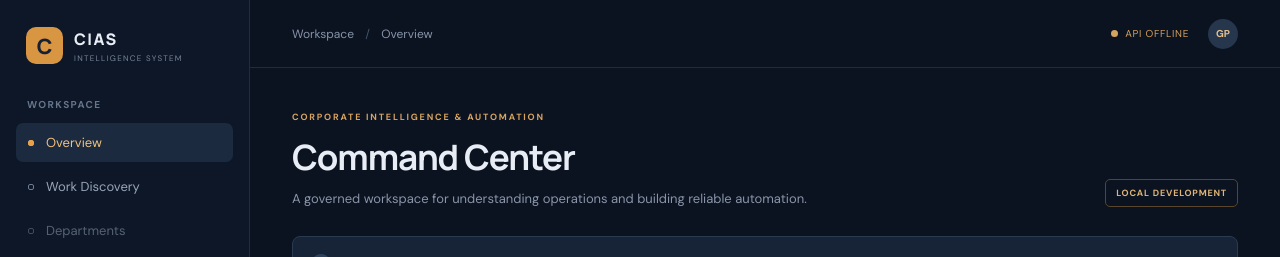
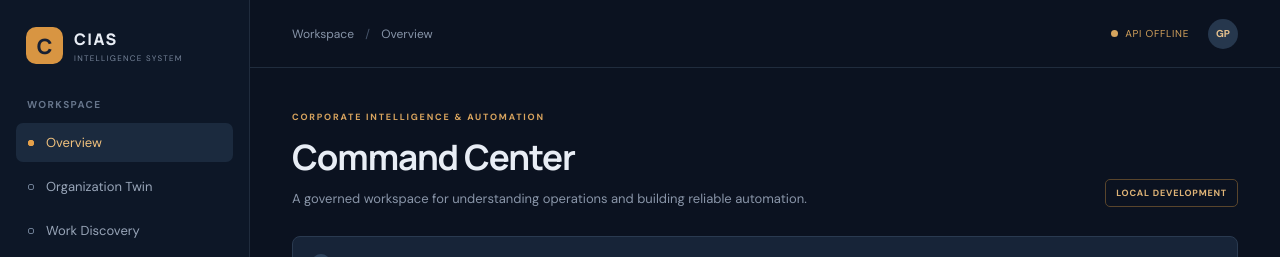
Before and after one commit to garv108/Corporate-engine-automation-, a React (Vite) app in the folder apps/web/: page / in a window 1280 px wide. Shown: the top 257 px of the page. Built offline with nearby package versions, Linux system fonts and the light colour scheme; no server answers.

Commit message:
Add Organization Twin navigation item

```diff
--- a/apps/web/src/navigation.ts
+++ b/apps/web/src/navigation.ts
@@ -1,5 +1,6 @@
 export const navigation = [
   "Overview",
+  "Organization Twin",
   "Work Discovery",
   "Departments",
   "Research Hub",
```
